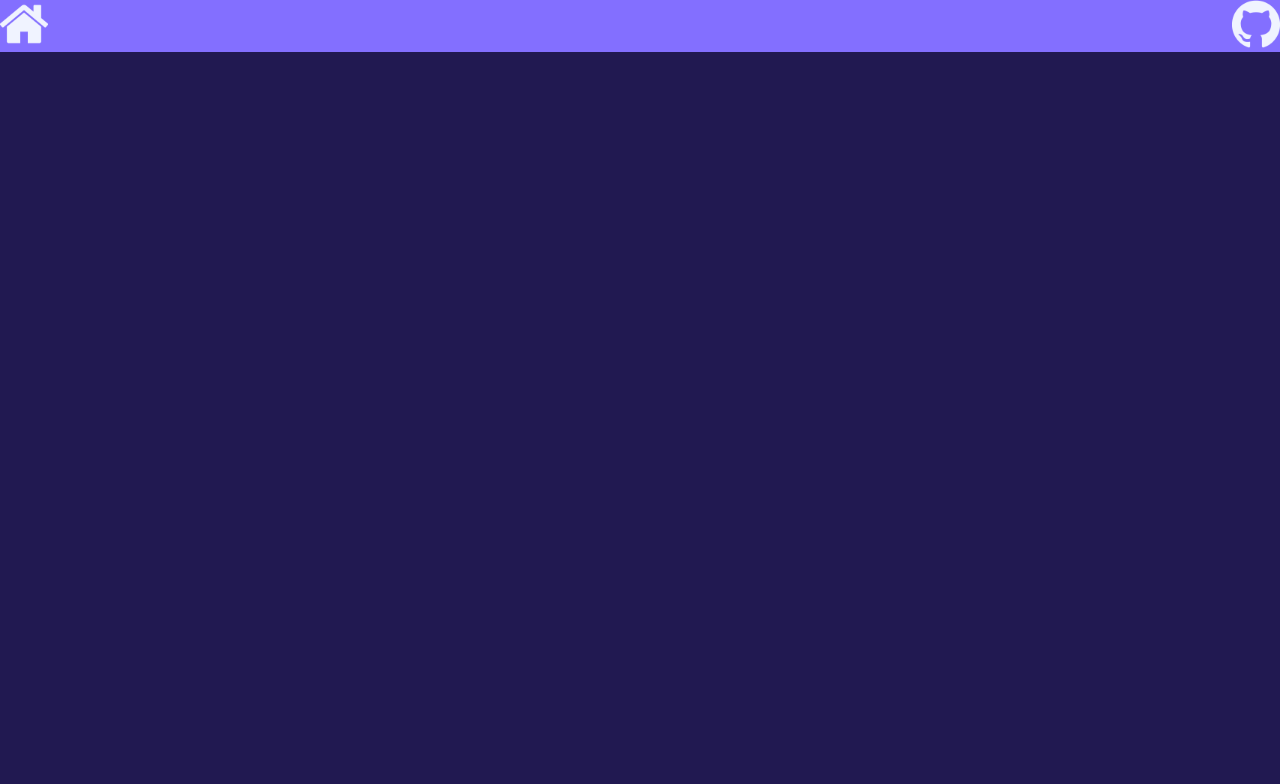
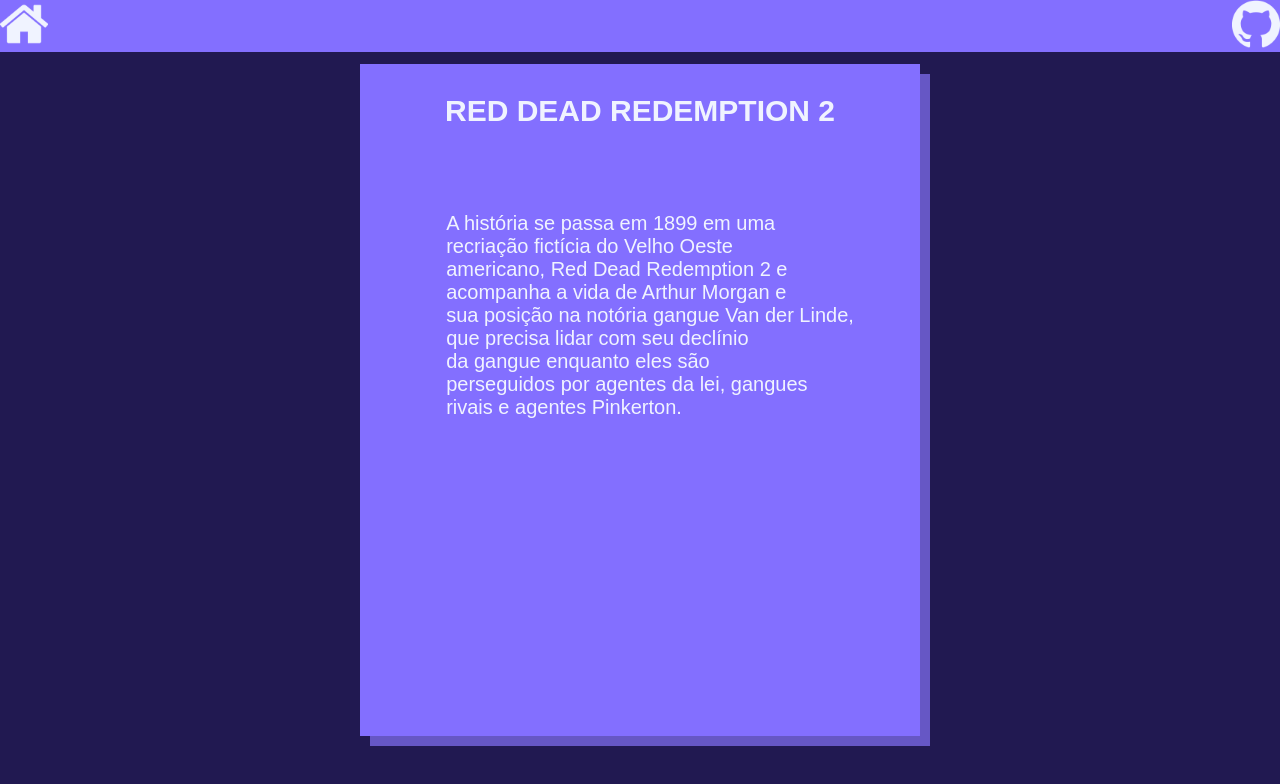
Before and after one commit to vfferrari7/fav_games, a plain HTML site: page rdr2.html in a window 1280 px wide. Drawn offline with Linux system fonts and the light colour scheme.

Commit message:
page rdr2

```diff
--- a/css/style.css
+++ b/css/style.css
@@ -2,6 +2,7 @@
   margin: 0;
   padding: 0;
   color: var(--cor-letras);
+  font-family: "Cabin", sans-serif;
 }
 
 :root {
@@ -230,3 +231,36 @@
 #git{
   float: right;
 }
+
+
+.main_text{
+  color: white;
+  display: flex;
+  justify-content: center;
+  width: 100%;
+  height: 100%;
+}
+
+.fundo_text{
+  width: 35rem;
+  height: 42rem;
+  background-color: var(--cor-secundaria);
+  box-shadow: 10px 10px #6657C5;
+}
+
+
+
+.text_p{
+  display: flex;
+  justify-content: center;
+  padding-top: 84px;
+  font-size: 20px;
+  padding-left: 20px;
+}
+
+.titulo_sinopse{
+  display: flex;
+  justify-content: center;
+  padding-top: 30px;
+  font-size: 30px;
+}
--- a/rdr2.html
+++ b/rdr2.html
@@ -5,7 +5,7 @@
     <meta name="viewport" content="width=device-width, initial-scale=1.0" />
     <title>Red Dead Redemption 2</title>
     <link rel="stylesheet" href="./css/style.css" />
-    <link rel="icon" href="./images/icon-games.png">
+    <link rel="icon" href="./images/icon-games.png" />
   </head>
   <body>
     <header class="cabecalho">
@@ -22,8 +22,21 @@
         </a>
       </nav>
     </header>
-    <main>
-
+    <main class="main_text">
+      <div class="fundo_text">
+        <h1 class="titulo_sinopse">RED DEAD REDEMPTION 2</h1>
+        <p class="text_p">
+          A história se passa em 1899 em uma <br />
+          recriação fictícia do Velho Oeste <br />
+          americano, Red Dead Redemption 2 e <br />
+          acompanha a vida de Arthur Morgan e <br />
+          sua posição na notória gangue Van der Linde, <br />
+          que precisa lidar com seu declínio <br />
+          da gangue enquanto eles são <br />
+          perseguidos por agentes da lei, gangues <br />
+          rivais e agentes Pinkerton.
+        </p>
+      </div>
     </main>
   </body>
 </html>
```
Also changed, not shown: index.html (+8 -1 lines).
